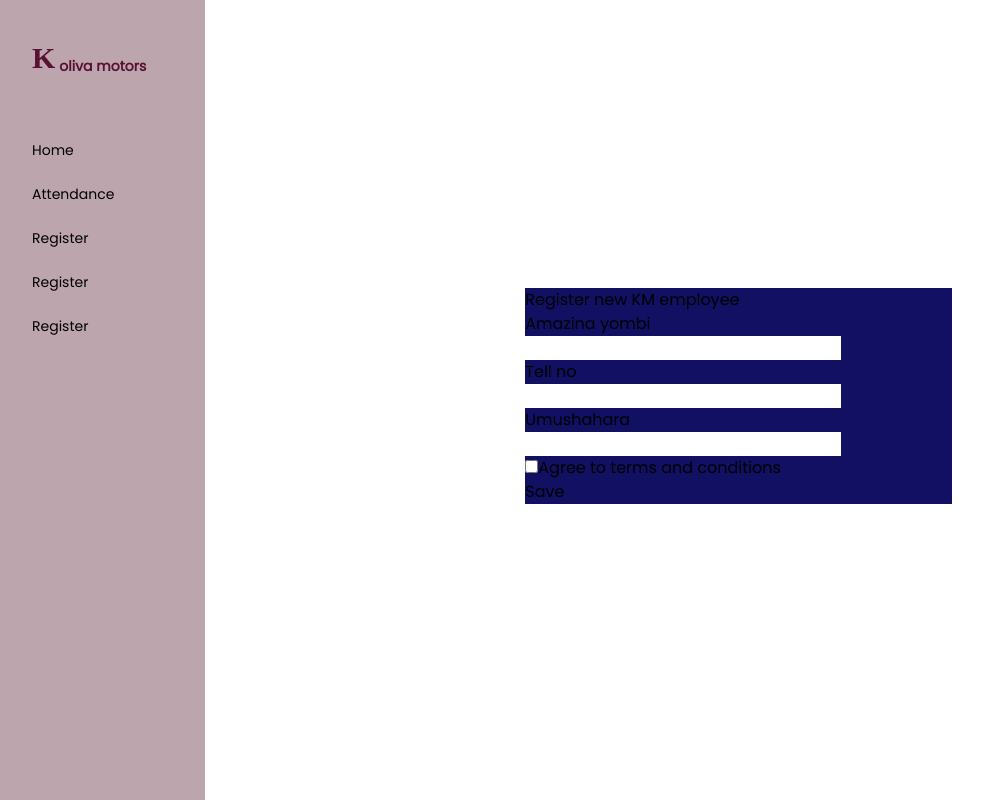
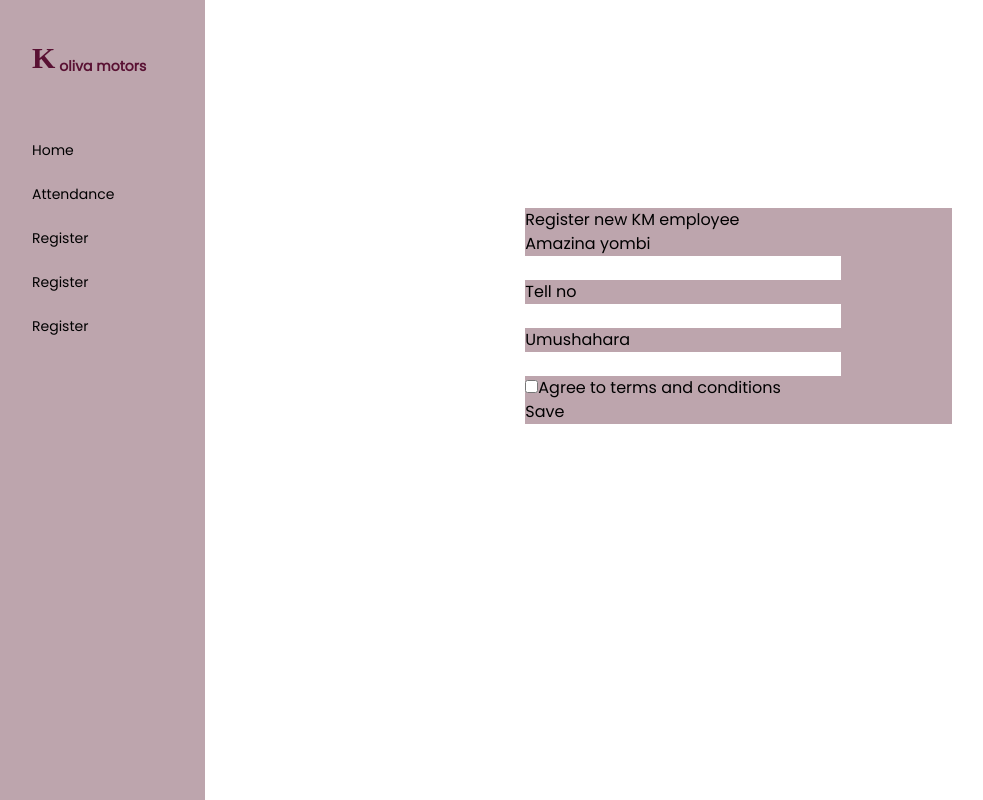
Before and after one commit to dianKoliva/kmFront, a React (Vite) app in the folder km/: page / in a window 1280 px wide. Shown: the whole page, without its empty margins (8-991 px from the left). Built offline with nearby package versions, Linux system fonts and the light colour scheme; a web font is replaced by a local one.

Commit message:
new hanges

```diff
--- a/km/src/components/employees/RegisterEmp.jsx
+++ b/km/src/components/employees/RegisterEmp.jsx
@@ -5,7 +5,7 @@ const RegisterEmp = () => {
     return (
            <Dashboard>
 
-<div className=' bg-midnight cnt2  w-2/5 mt-72  '>
+<div className=' bg-side cnt2  w-2/5 mt-52  '>
     <h1>Register new KM employee</h1>
   <form action="
   ">
```
